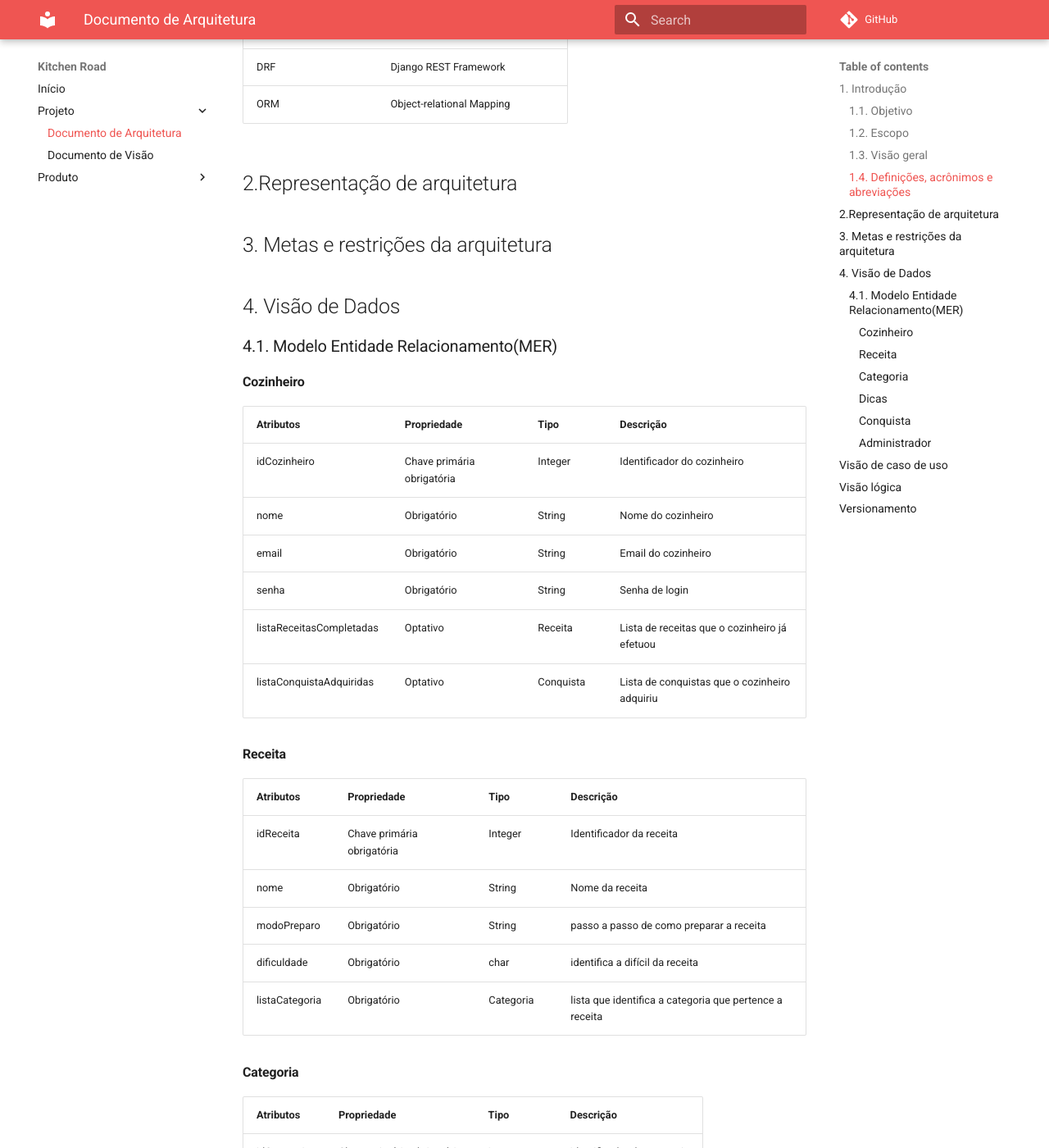
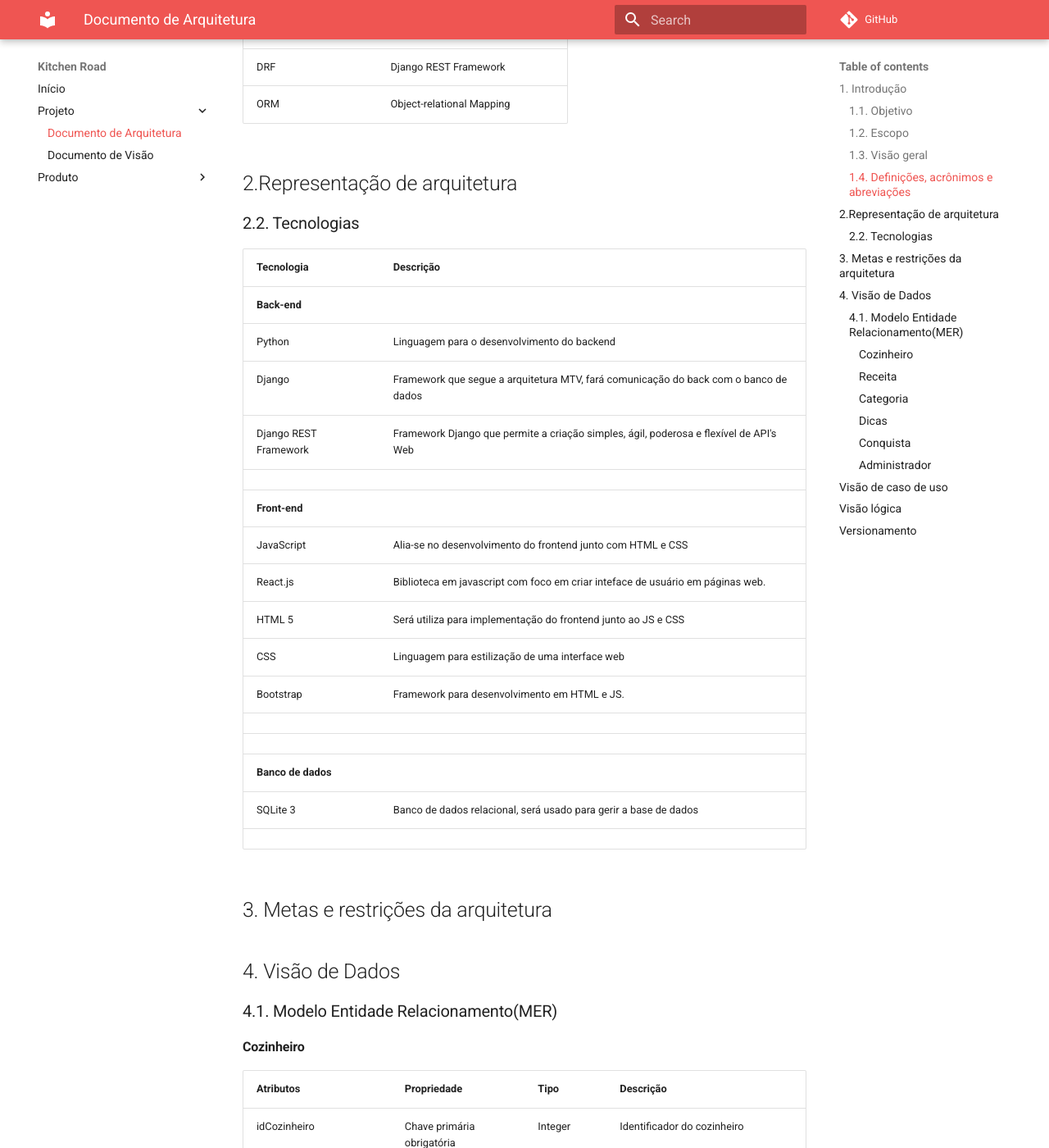
Before and after one commit to Kitchen-Road/KitchenRoad-Documentation, an MkDocs documentation site: the page built from docs/projeto/Arquitetura.md, in a window 1280 px wide and 1400 px high, scrolled down 1283 px. Shown: the whole window at 82% size. Built offline with MkDocs 1.6.1 and Material for MkDocs 9.7.7, drawn with Linux system fonts in a browser that asks for light colours.

Commit message:
adicao tabela tecnologias

```diff
--- a/docs/projeto/Arquitetura.md
+++ b/docs/projeto/Arquitetura.md
@@ -35,6 +35,27 @@ Este documento é dividio nas seguintes seções:
 |ORM|Object-relational Mapping|
 
 ## 2.Representação de arquitetura
+
+### 2.2. Tecnologias
+
+|**Tecnologia**|**Descrição**|
+|--|--|
+|**Back-end**||
+|Python|Linguagem para o desenvolvimento do backend|
+|Django|Framework que segue a arquitetura MTV, fará comunicação do back com o banco de dados|
+|Django REST Framework|Framework Django que permite a criação simples, ágil, poderosa e flexível de API's Web|
+|||
+|**Front-end**||
+|JavaScript|Alia-se no desenvolvimento do frontend junto com HTML e CSS|
+|React.js|Biblioteca em javascript com foco em criar inteface de usuário em páginas web.|
+|HTML 5|Será utiliza para implementação do frontend junto ao JS e CSS|
+|CSS|Linguagem para estilização de uma interface web|
+|Bootstrap|Framework para desenvolvimento em HTML e JS.
+|
+|||
+|**Banco de dados**||
+|SQLite 3|Banco de dados relacional, será usado para gerir a base de dados|
+|||
 
 ## 3. Metas e restrições da arquitetura
 
```
